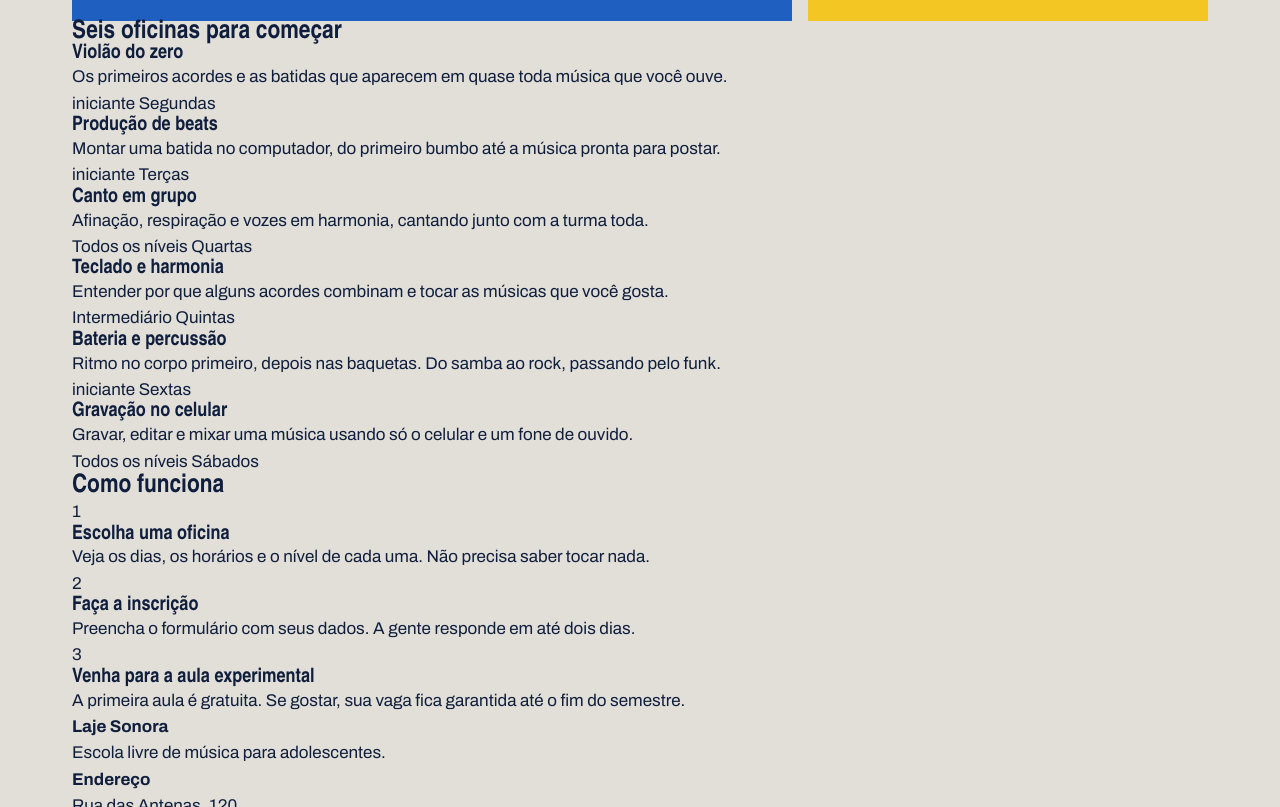
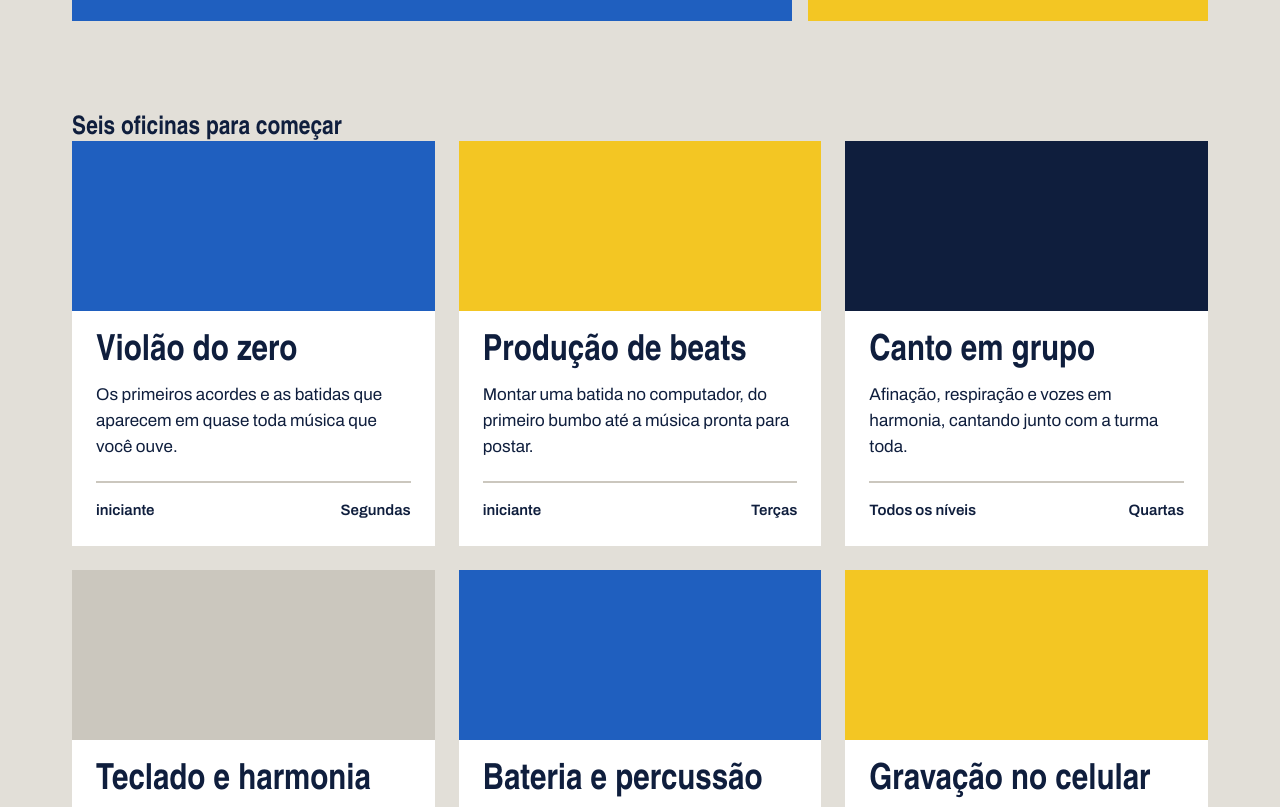
Before and after one commit to simariamourapacheco-afk/laje_sonora, a plain HTML site: page index.html in a window 1280 px wide. Shown: the part 685-1492 px from the top of the page. Drawn offline with Linux system fonts and the light colour scheme; a web font is replaced by a local one.

Commit message:
Cards das oficinas

```diff
--- a/index.css
+++ b/index.css
@@ -13,7 +13,7 @@
     --branco: #FFFFFF;
 
     --fonte-cartaz: "Big Shoulders", "Arial Narrow", sans-serif;
-    --fonte-texto: "Archivo", Arial, sans-serif
+    --fonte-texto: "Archivo", Arial, sans-serif;
 }
 
 body {
@@ -120,9 +120,75 @@ text-decoration: none;
     border: none;
     font-family: var(--fonte-texto);
     font-size: 17px;
-    cursor: pointer
+    cursor: pointer;
 }
 
 .botao:hover {
     background: var(--caixa-dagua);
 }
+
+.cartaz-lateral {
+    align-items: flex-start;
+}
+
+.secao {
+    margin-top: 96px;
+}
+
+.titulo.secao {
+    font-size: 64px;
+    margin-bottom: 32px;
+}
+
+.cards {
+    display: flex;
+    flex-wrap: wrap;
+    gap: 24px;
+}
+
+.card {
+    background: white;
+    margin: 3px solid var(--tinta);
+    flex: 1 1 340px;
+}
+
+.card .foto {
+    height: 170px;
+}
+
+.foto {
+ background-color: var(--concreto-escuro);
+}
+
+.foto-azul {
+ background-color: var(--caixa-dagua);
+}
+
+.foto-amarela {
+ background-color: var(--fita);
+}
+
+.foto-tinta {
+ background-color: var(--tinta);
+}
+
+.card-texto {
+    padding: 24px;
+}
+
+.card h3 {
+    font-size: 36px;
+    margin-bottom: 12px;
+}
+
+.card-info {
+ margin-top: 20px;
+ padding-top: 16px;
+ border-top: 2px solid var(--concreto-escuro);
+ font-weight: 600;
+ font-size: 15px;
+ display: flex;
+ display: flex;
+ justify-content: space-between;
+ align-items: center;
+}
```
